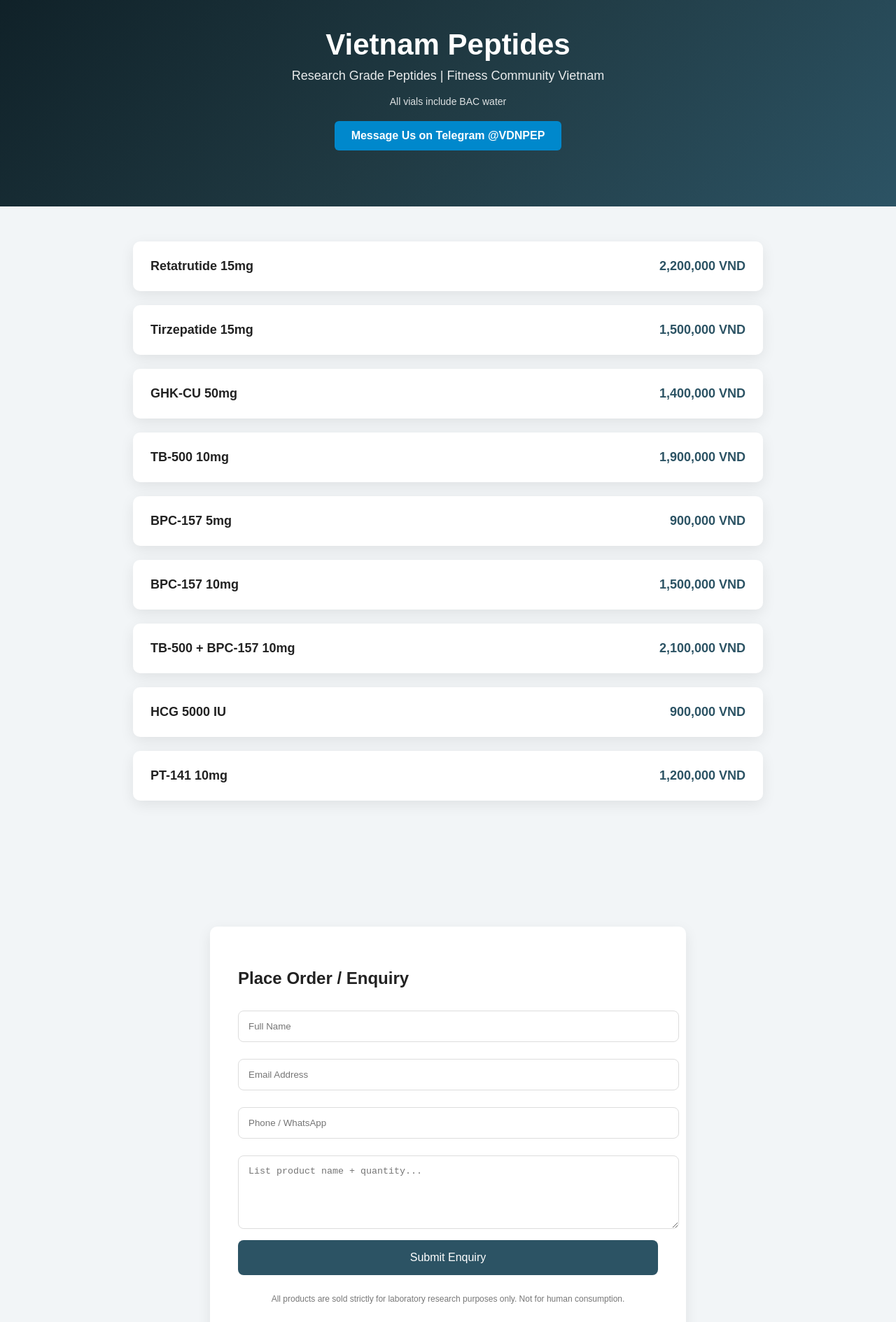
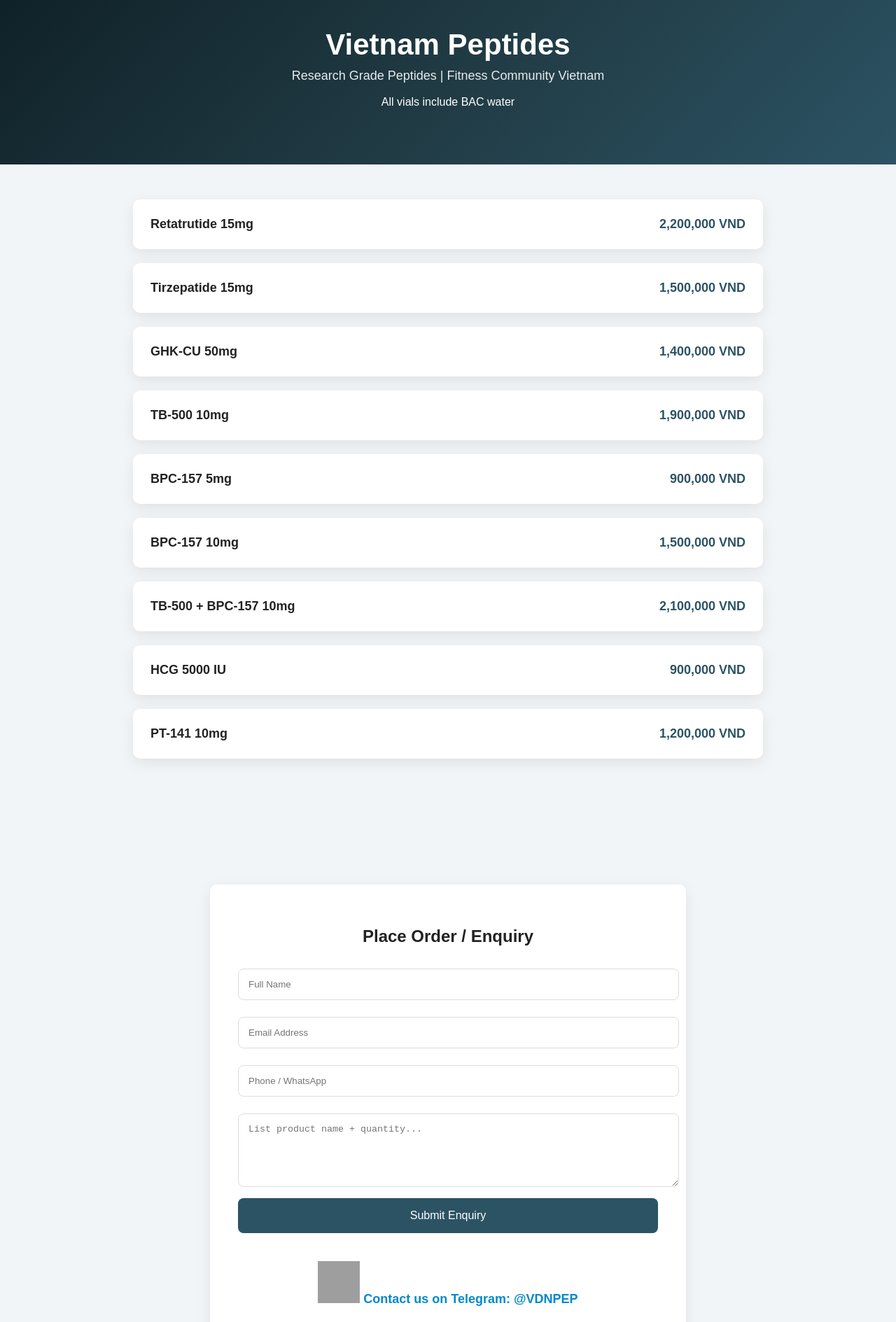
Before and after one commit to Pipjadejasper/peptidesource.github.io, a plain HTML site: page index.html in a window 1280 px wide. Shown: the part 40-1929 px from the top of the page at 70% size. Drawn offline with Linux system fonts and the light colour scheme; grey boxes are pictures that could not be loaded.

Commit message:
Update index.html

```diff
--- a/index.html
+++ b/index.html
@@ -29,27 +29,6 @@
     margin-top: 10px;
     font-size: 18px;
     opacity: 0.9;
-}
-
-.note {
-    font-size: 14px;
-    margin-top: 15px;
-    opacity: 0.85;
-}
-
-.telegram-btn {
-    display: inline-block;
-    margin-top: 20px;
-    padding: 12px 24px;
-    background: #0088cc;
-    color: white;
-    text-decoration: none;
-    border-radius: 6px;
-    font-weight: bold;
-}
-
-.telegram-btn:hover {
-    background: #0072a8;
 }
 
 section {
@@ -90,6 +69,7 @@
     padding: 40px;
     border-radius: 10px;
     box-shadow: 0 6px 20px rgba(0,0,0,0.08);
+    text-align: center;
 }
 
 input, textarea {
@@ -115,11 +95,28 @@
     background: #1e3c48;
 }
 
+.telegram-section {
+    margin-top: 40px;
+}
+
+.telegram-section img {
+    width: 60px;
+    height: 60px;
+}
+
+.telegram-section a {
+    text-decoration: none;
+    color: #0088cc;
+    font-weight: bold;
+    display: block;
+    margin-top: 10px;
+    font-size: 18px;
+}
+
 .disclaimer {
     font-size: 12px;
     color: #777;
     margin-top: 25px;
-    text-align: center;
     line-height: 1.6;
 }
 
@@ -137,10 +134,7 @@
 <header>
     <h1>Vietnam Peptides</h1>
     <p>Research Grade Peptides | Fitness Community Vietnam</p>
-    <div class="note">All vials include BAC water</div>
-    <a class="telegram-btn" href="https://t.me/VDNPEP" target="_blank">
-        Message Us on Telegram @VDNPEP
-    </a>
+    <div>All vials include BAC water</div>
 </header>
 
 <section class="products">
@@ -208,10 +202,18 @@
             <button type="submit">Submit Enquiry</button>
         </form>
 
+        <div class="telegram-section">
+            <a href="https://t.me/VDNPEP" target="_blank">
+                <img src="https://upload.wikimedia.org/wikipedia/commons/8/82/Telegram_logo.svg" alt="Telegram Logo">
+                Contact us on Telegram: @VDNPEP
+            </a>
+        </div>
+
         <div class="disclaimer">
             All products are sold strictly for laboratory research purposes only.
             Not for human consumption.
         </div>
+
     </div>
 </section>
 
```
